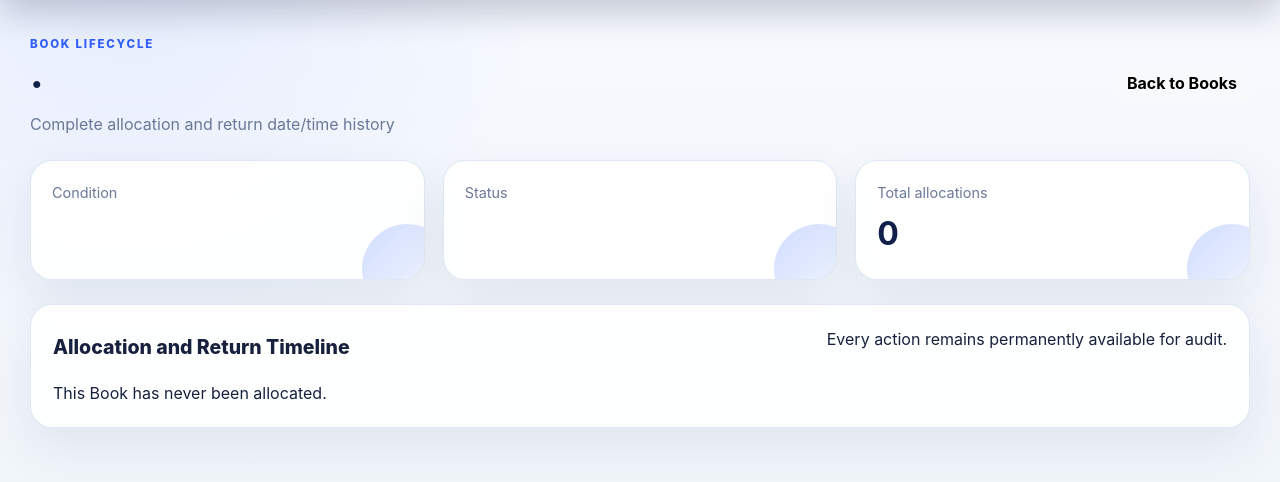
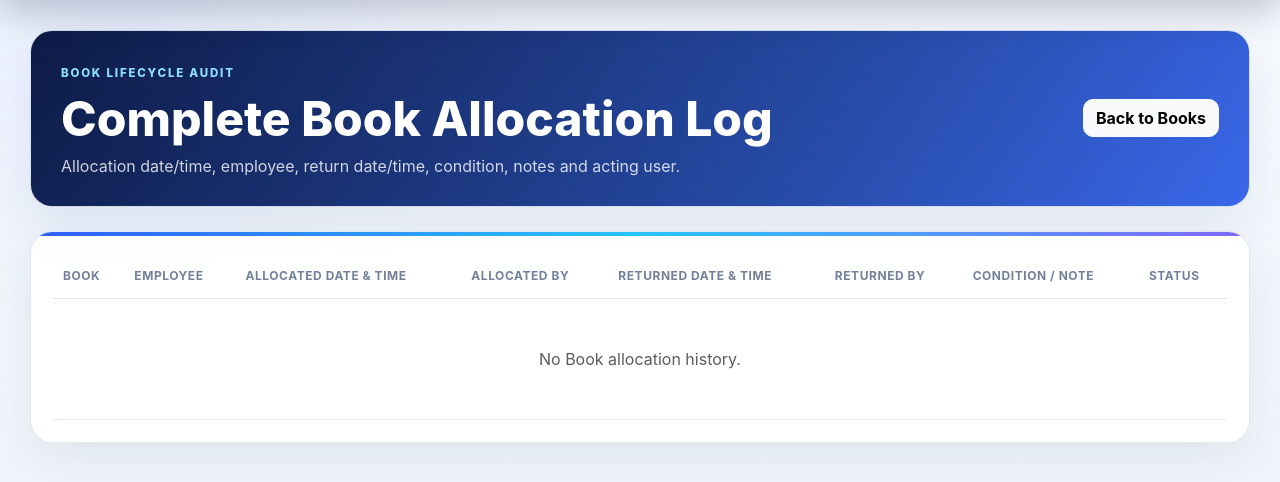
Before and after one commit to sagarkerhalkar/NextToppers_Inventory_book-T-Shirt, a Django app: page /books/history/ in a window 1280 px wide. Shown: the part 56-538 px from the top of the page. Run offline with Django 5.2, Linux system fonts and the light colour scheme; the visitor is signed in with stand-in values (Sample User, id 1); data comes from the database, SQL or seed files in the repository; data that the repository does not hold is empty.

Commit message:
Show complete Book allocation and return log

```diff
--- a/templates/inventory/books/history.html
+++ b/templates/inventory/books/history.html
@@ -1,4 +1,3 @@
-{% extends 'inventory/base.html' %}{% block title %}Book History{% endblock %}
-{% block content %}<div class="page-header hero-header"><div><span class="eyebrow">BOOK LIFECYCLE</span><h1>{{ book.asset_id }} · {{ book.name }}</h1><p>Complete allocation and return date/time history</p></div><a href="{% url 'inventory:book_list' %}" class="btn btn-light">Back to Books</a></div>
-<div class="metric-grid mb-4"><div class="metric-card glass-card"><span>Condition</span><strong>{{ book.get_condition_display }}</strong></div><div class="metric-card glass-card"><span>Status</span><strong>{{ book.get_status_display }}</strong></div><div class="metric-card glass-card"><span>Total allocations</span><strong>{{ allocations|length }}</strong></div></div>
-<div class="content-card lift-card"><div class="section-title"><h2>Allocation and Return Timeline</h2><p>Every action remains permanently available for audit.</p></div><div class="timeline-list">{% for row in allocations %}<article class="timeline-item"><div class="timeline-dot {% if row.is_active %}active{% endif %}"></div><div><h3><a href="{% url 'inventory:employee_history' row.employee.pk %}">{{ row.employee.employee_id }} · {{ row.employee.full_name }}</a></h3><p><b>Allocated:</b> {{ row.allocated_at|date:'d M Y, h:i A' }}{% if row.allocated_by %} by {{ row.allocated_by.full_name }}{% endif %}</p>{% if row.returned_at %}<p><b>Returned:</b> {{ row.returned_at|date:'d M Y, h:i A' }}{% if row.returned_by %} by {{ row.returned_by.full_name }}{% endif %}</p><p><b>Condition:</b> {{ row.get_return_condition_display }} · {{ row.return_note }}</p>{% else %}<span class="status-pill live">Currently allocated</span>{% endif %}</div></article>{% empty %}<div class="empty-state">This Book has never been allocated.</div>{% endfor %}</div></div>{% endblock %}
+{% extends 'inventory/base.html' %}{% block title %}Book Allocation Log{% endblock %}
+{% block content %}<div class="hero-panel"><div><span class="eyebrow">BOOK LIFECYCLE AUDIT</span><h1>Complete Book Allocation Log</h1><p>Allocation date/time, employee, return date/time, condition, notes and acting user.</p></div><a href="{% url 'inventory:book_list' %}" class="btn btn-light">Back to Books</a></div>
+<div class="content-card premium-card mt-4"><div class="table-responsive"><table class="table align-middle premium-table"><thead><tr><th>Book</th><th>Employee</th><th>Allocated Date & Time</th><th>Allocated By</th><th>Returned Date & Time</th><th>Returned By</th><th>Condition / Note</th><th>Status</th></tr></thead><tbody>{% for row in allocations %}<tr><td><strong>{{ row.book.asset_id }}</strong><small class="d-block text-muted">{{ row.book.name }}</small></td><td><a class="history-link" href="{% url 'inventory:employee_history' row.employee.pk %}"><strong>{{ row.employee.employee_id }}</strong><span>{{ row.employee.full_name }}</span></a></td><td>{{ row.allocated_at|date:'d M Y, h:i A' }}</td><td>{% if row.allocated_by %}{{ row.allocated_by.employee_id }}{% else %}-{% endif %}</td><td>{% if row.returned_at %}{{ row.returned_at|date:'d M Y, h:i A' }}{% else %}-{% endif %}</td><td>{% if row.returned_by %}{{ row.returned_by.employee_id }}{% else %}-{% endif %}</td><td>{{ row.get_return_condition_display|default:'-' }}<small class="d-block text-muted">{{ row.return_note|default:'-' }}</small></td><td>{% if row.is_active %}<span class="status-pill live">Currently Allocated</span>{% else %}<span class="status-pill healthy">Returned</span>{% endif %}</td></tr>{% empty %}<tr><td colspan="8" class="text-center text-muted py-5">No Book allocation history.</td></tr>{% endfor %}</tbody></table></div></div>{% endblock %}
```
